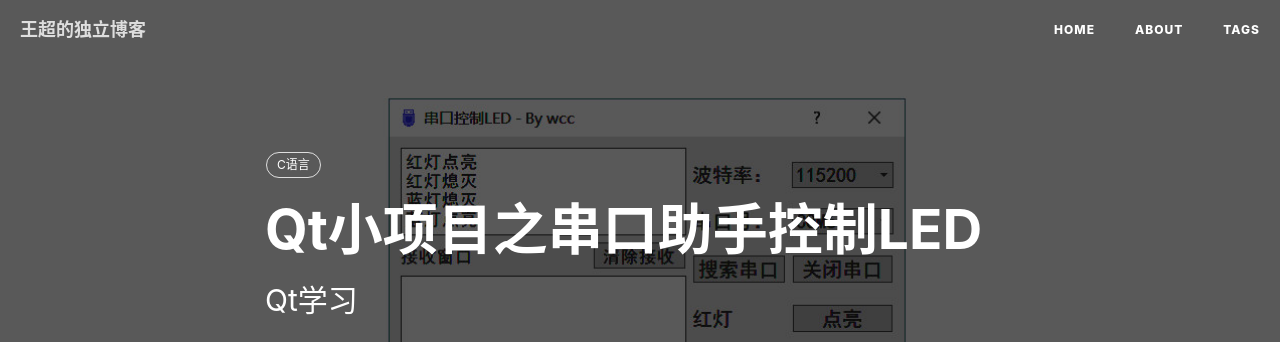
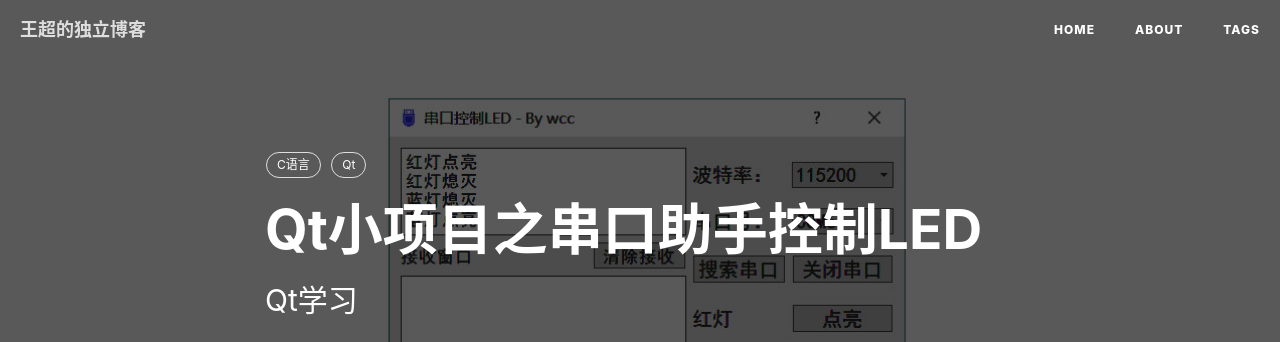
Before and after one commit to whik/whik.github.io, a Jekyll site: the page built from _posts/2019-03-03-Qt-UART-Ctrl-LED.md, in a window 1280 px wide and 900 px high. Shown: the top 342 px of the window. Built offline with Jekyll 4.4.1, drawn with Linux system fonts in a browser that asks for light colours; nearby versions of some CDN libraries; a script that is not in the unit is left out; comment, search, counter and statistics services are not loaded.

Commit message:
标签添加Qt

```diff
--- a/_posts/2019-03-03-Qt-UART-Ctrl-LED.md
+++ b/_posts/2019-03-03-Qt-UART-Ctrl-LED.md
@@ -8,6 +8,7 @@ header-img: img/UART_Demo.jpg
 catalog:    true
 tag:
     - C语言
+    - Qt
 ---
 
 ![](https://wcc-blog.oss-cn-beijing.aliyuncs.com/img/UART_Demo/qt.jpg)
```
